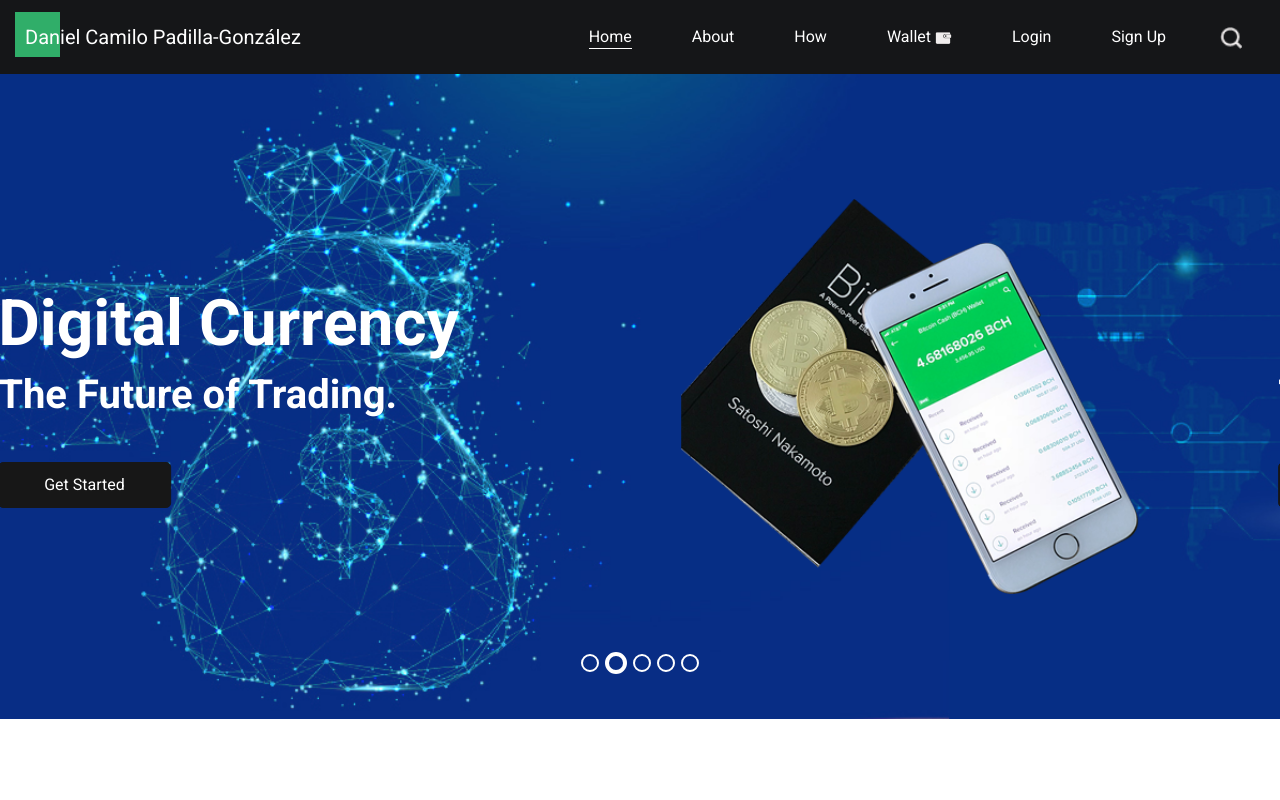
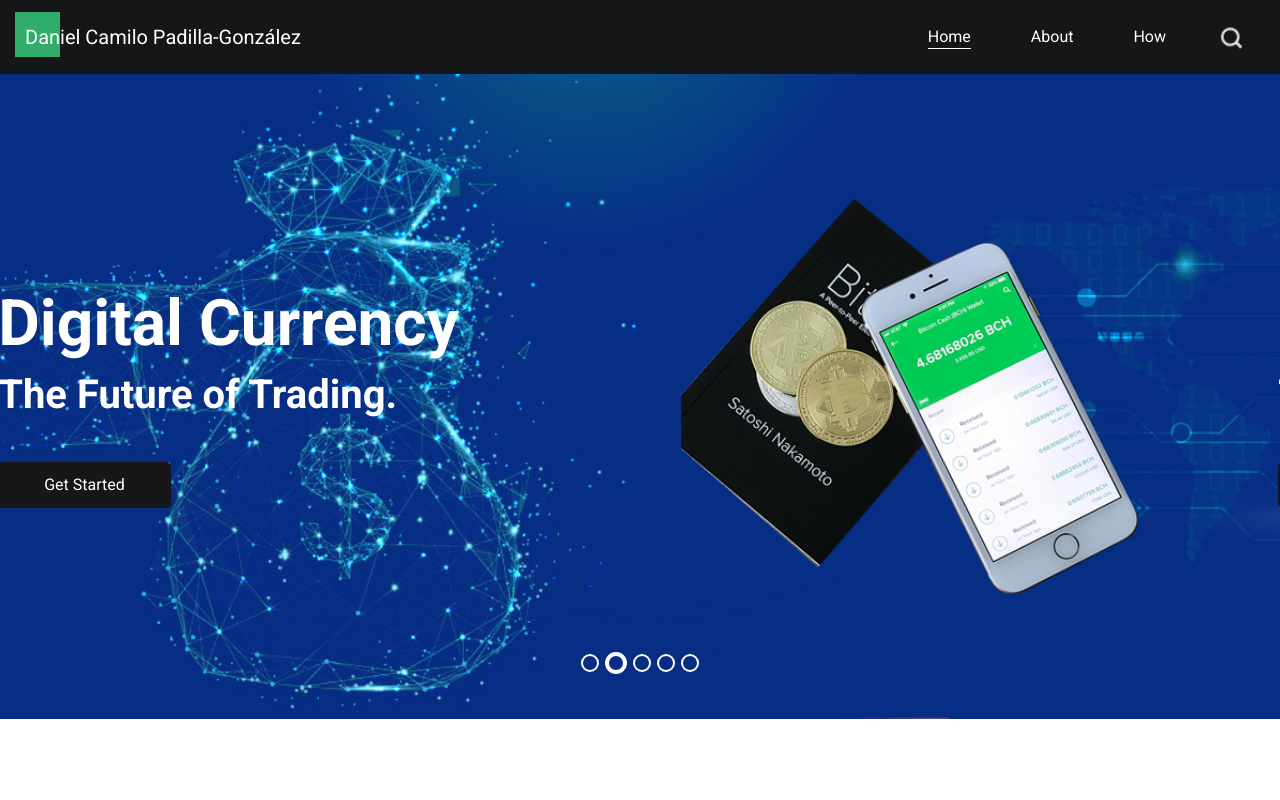
Before and after one commit to dcpadillag/dcpadillag.github.io, a plain HTML site: page index.html in a window 1280 px wide. Shown: the top 800 px of the page. Drawn offline with nearby package versions, Linux system fonts and the light colour scheme.

Commit message:
Update index.html

```diff
--- a/index.html
+++ b/index.html
@@ -57,17 +57,6 @@
                 </li>
                 <li class="nav-item">
                   <a class="nav-link" href="how.html"> How </a>
-                </li>
-                <li class="nav-item">
-                  <a class="nav-link" href="#">
-                    <span>Wallet</span> <img src="images/wallet.png" alt="" />
-                  </a>
-                </li>
-                <li class="nav-item">
-                  <a class="nav-link" href="#"> Login</a>
-                </li>
-                <li class="nav-item">
-                  <a class="nav-link" href="#"> Sign Up</a>
                 </li>
               </ul>
               <div class="user_option">
```
